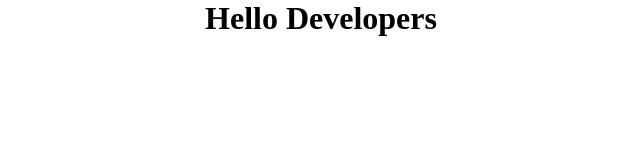
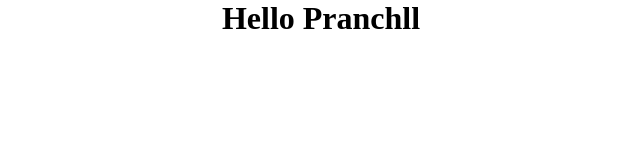
Before and after one commit to PranchalBaghel/Simple, a plain HTML site: page Index.html in a window 1280 px wide. Shown: the whole page, without its empty margins (319-959 px from the left). Drawn offline with Linux system fonts and the light colour scheme.

Commit message:
pranchl is added

```diff
--- a/Index.html
+++ b/Index.html
@@ -7,7 +7,7 @@
     <link rel="stylesheet" href="Task1.css">
 </head>
 <body>
-    <h1>Hello Developers</h1>
+    <h1>Hello Pranchll</h1>
     <script src="Task1.js"></script>
 </body>
 </html>
```
